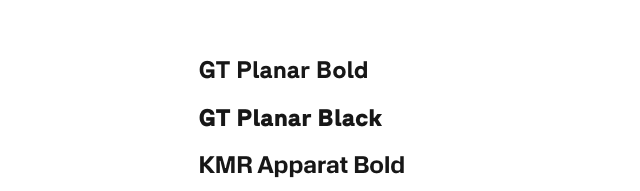
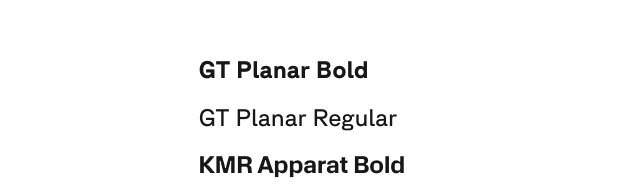
Before and after one commit to zeroth-robotics/zeroth-frontend, a Next.js app: page / in a window 1280 px wide. Shown: the part 211-402 px from the top of the page, without its empty margins (319-959 px from the left). Built offline with nearby package versions, Linux system fonts and the light colour scheme.

Commit message:
Use planar regular instead of black

```diff
--- a/src/pages/index.tsx
+++ b/src/pages/index.tsx
@@ -6,7 +6,7 @@ export default function Home() {
       <main className="flex flex-col gap-8 row-start-2 items-center sm:items-start">
         <div className="flex flex-col gap-4 text-2xl">
           <h2 className="font-planar font-bold">GT Planar Bold</h2>
-          <h2 className="font-planar font-black">GT Planar Black</h2>
+          <h2 className="font-planar font-normal">GT Planar Regular</h2>
           <h2 className="font-apparat font-bold">KMR Apparat Bold</h2>
           <h2 className="font-apparat font-medium">KMR Apparat Medium</h2>
           <h2 className="font-mono font-normal">CoFo Sans Regular</h2>
--- a/src/styles/globals.css
+++ b/src/styles/globals.css
@@ -26,8 +26,8 @@
 
     @font-face {
         font-family: "GT Planar";
-        src: url("./fonts/trial/GT-Planar-Black-Trial.woff2") format("woff2");
-        font-weight: 900;
+        src: url("./fonts/trial/GT-Planar-Regular-Trial.woff2") format("woff2");
+        font-weight: normal;
         font-style: normal;
     }
 
```
Also changed, not shown: src/styles/fonts/trial/GT-Planar-Black-Trial.woff2 (deleted), src/styles/fonts/trial/GT-Planar-Regular-Trial.woff2 (added).
